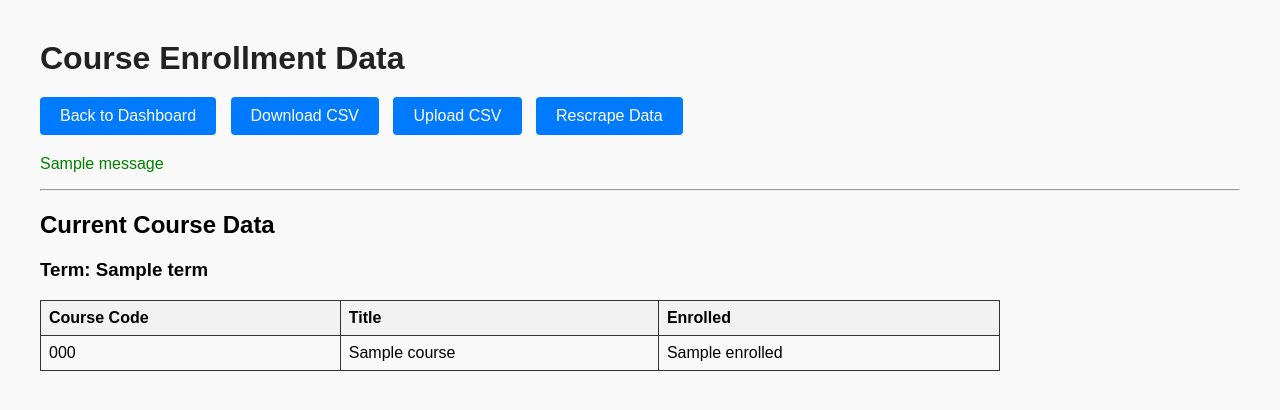
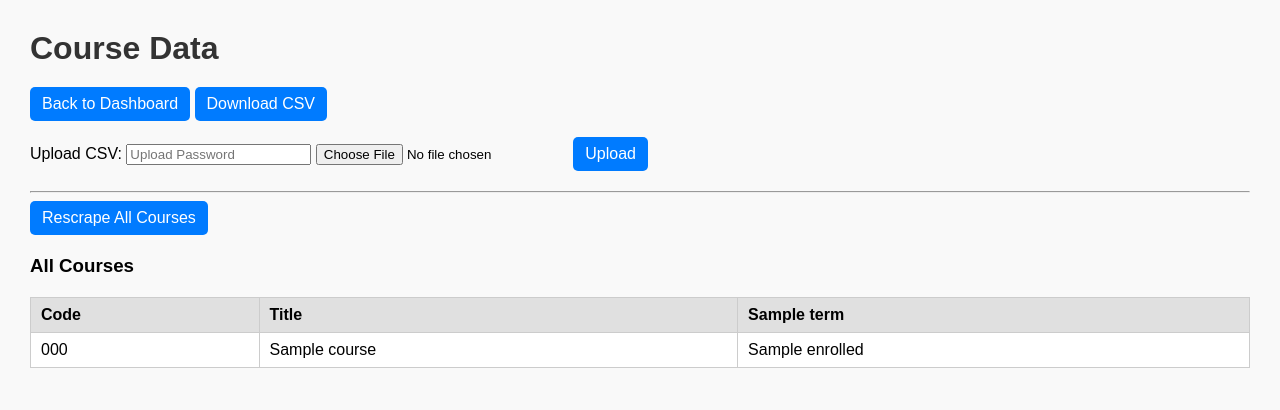
Before and after one commit to jaredkeeler2/470_Capstone, a Django app: template main/templates/data.html in a window 1280 px wide. Shown: the top 410 px of the page. Run offline with Django 5.2, Linux system fonts and the light colour scheme; the template is opened without the code that fills it: most values are stand-ins (such as "Sample title", 1, 10 or a date in 2020); one stand-in notice (Sample message) is shown.

Commit message:
Fix the display of data in Course Data ,download button to show the same data in excel, and rescrape all course in case of a broke or data changing. There also password block on the Upload button.

```diff
--- a/main/templates/data.html
+++ b/main/templates/data.html
@@ -3,193 +3,86 @@
 <html>
 <head>
     <meta charset="utf-8">
-    <title>Course Enrollment Data</title>
+    <title>Course Data</title>
     <link rel="stylesheet" href="{% static 'style.css' %}">
     <style>
-        /* Button layout */
-        .button-row {
-            margin-bottom: 20px;
-        }
-        .button-row a button, .button-row button {
-            margin-right: 10px;
-            padding: 10px 20px;
-            font-size: 16px;
-            cursor: pointer;
-        }
-
-        /* Popup modal styles for CSV upload */
-        .modal {
-            display: none;
-            position: fixed;
-            z-index: 1000;
-            padding-top: 100px;
-            left: 0;
-            top: 0;
-            width: 100%;
-            height: 100%;
-            overflow: auto;
-            background-color: rgba(0,0,0,0.5);
-        }
-
-        .modal-content {
-            background-color: #fff;
-            margin: auto;
-            padding: 25px;
-            border: 1px solid #888;
-            width: 350px;
-            border-radius: 10px;
-            text-align: center;
-            box-shadow: 0px 4px 10px rgba(0,0,0,0.2);
-        }
-
-        .close {
-            color: #aaa;
-            float: right;
-            font-size: 22px;
-            font-weight: bold;
-            cursor: pointer;
-        }
-        .close:hover {
-            color: black;
-        }
-
-        /* Table styling */
-        table {
-            border-collapse: collapse;
-            width: 80%;
-        }
-
-        th, td {
-            border: 1px solid #333;
-            padding: 8px;
-            text-align: left;
-        }
-
-        th {
-            background-color: #f2f2f2;
-        }
-
-        p.message {
-            color: green;
-        }
-        p.error {
-            color: red;
-        }
+        body { font-family: Arial; margin: 30px; background: #f9f9f9; }
+        h1 { color: #333; }
+        table { border-collapse: collapse; width: 100%; background: #fff; margin-top: 20px; }
+        th, td { padding: 8px 10px; border: 1px solid #ccc; text-align: left; }
+        th { background: #e0e0e0; }
+        button { background: #007bff; border: none; padding: 8px 12px; color: white; border-radius: 5px; cursor: pointer; }
+        button:hover { background: #0056b3; }
+        .msg { padding: 10px; background: #e7f3ff; border-left: 5px solid #2196F3; margin-bottom: 10px; }
+        .error { padding: 10px; background: #ffe7e7; border-left: 5px solid #f44336; margin-bottom: 10px; }
+        .section { margin-bottom: 20px; }
     </style>
 </head>
 <body>
-<h1>Course Enrollment Data</h1>
+    <h1>Course Data</h1>
 
-<!-- Button row -->
-<div class="button-row">
-    <a href="/"><button type="button">Back to Dashboard</button></a>
-    <a href="{% url 'download_data' %}"><button type="button">Download CSV</button></a>
-    <button type="button" onclick="openPasswordPopup()">Upload CSV</button>
-    <button type="button" onclick="confirmRescrape()">Rescrape Data</button>
+    <!-- Navigation Buttons -->
+    <p>
+        <a href="/"><button>Back to Dashboard</button></a>
+        <a href="{% url 'download_data' %}"><button>Download CSV</button></a>
+    </p>
+
+    <!-- Upload CSV Form -->
+    <div class="section">
+        <form method="POST" enctype="multipart/form-data">
+            {% csrf_token %}
+            <label>Upload CSV:</label>
+            <input type="password" name="upload_password" placeholder="Upload Password" required>
+            <input type="file" name="csv_file" accept=".csv" required>
+            <button type="submit">Upload</button>
+        </form>
     </div>
 
-<!-- Display Django messages -->
-{% if messages %}
-    {% for message in messages %}
-        <p class="message">{{ message }}</p>
-    {% endfor %}
-{% endif %}
-
-{% if message %}
-    <p class="message">{{ message }}</p>
-{% endif %}
-{% if error %}
-    <p class="error">{{ error }}</p>
-{% endif %}
+    <!-- Messages -->
+    {% if message %}<div class="msg">{{ message }}</div>{% endif %}
+    {% if error %}<div class="error">{{ error }}</div>{% endif %}
 
     <hr>
 
-<!-- Current course data -->
-<h2>Current Course Data</h2>
-{% if terms %}
-    {% for term, course_list in terms.items %}
-        <h3>Term: {{ term }}</h3>
+    <!-- Full Remove & Rescrape Button -->
+    <div class="section">
+        <form method="POST" action="{% url 'rescrape_data' %}" style="display:inline;">
+            {% csrf_token %}
+            <button type="submit" onclick="return confirmRescrape();">
+                Rescrape All Courses
+            </button>
+        </form>
+    </div>
+
+    <!-- Courses Pivot Table -->
+    <h3>All Courses</h3>
     <table>
-            <thead>
         <tr>
-                    <th>Course Code</th>
+            <th>Code</th>
             <th>Title</th>
-                    <th>Enrolled</th>
+            {% for term in all_terms %}
+                <th>{{ term }}</th>
+            {% endfor %}
         </tr>
-            </thead>
-            <tbody>
-                {% for course in course_list %}
+
+        {% for code, course in courses_dict.items %}
             <tr>
-                        <td>{{ course.code }}</td>
+                <td>{{ code }}</td>
                 <td>{{ course.title }}</td>
-                        <td>{{ course.enrolled }}</td>
+                {% for enrolled in course.enrolled_list %}
+                    <td>{{ enrolled }}</td>
+                {% endfor %}
             </tr>
         {% endfor %}
-            </tbody>
     </table>
-        <br>
-    {% endfor %}
-{% else %}
-    <p>No course data available.</p>
-{% endif %}
 
-<!-- Hidden CSV upload popup -->
-<div id="passwordPopup" class="modal">
-  <div class="modal-content">
-    <span class="close" onclick="closePasswordPopup()">&times;</span>
-    <h3>Enter Upload Password</h3>
-    <form id="uploadForm" method="POST" enctype="multipart/form-data">
-        {% csrf_token %}
-        <input type="file" name="csv_file" accept=".csv" required><br><br>
-        <input type="password" id="uploadPassword" name="upload_password" placeholder="Enter password" required>
-        <br>
-        <input type="checkbox" onclick="togglePassword()"> Show Password
-        <br><br>
-        <button type="submit">Confirm Upload</button>
-    </form>
-  </div>
-</div>
-
+    <!-- Confirmation Script -->
     <script>
-// CSV Upload Modal
-function openPasswordPopup() {
-    document.getElementById("passwordPopup").style.display = "block";
-}
-function closePasswordPopup() {
-    document.getElementById("passwordPopup").style.display = "none";
-}
-function togglePassword() {
-    var x = document.getElementById("uploadPassword");
-    x.type = x.type === "password" ? "text" : "password";
-}
-window.onclick = function(event) {
-    var modal = document.getElementById("passwordPopup");
-    if (event.target === modal) {
-        modal.style.display = "none";
-    }
-}
-
-// Rescrape Confirmation
         function confirmRescrape() {
-    if (confirm("Are you sure you want to rescrape all missing CSCE terms?")) {
-        // Create a form dynamically to POST to /rescrape/
-        const form = document.createElement('form');
-        form.method = 'POST';
-        form.action = "{% url 'rescrape_data' %}";
-
-        // Add CSRF token
-        const csrfToken = document.querySelector('[name=csrfmiddlewaretoken]').value;
-        const input = document.createElement('input');
-        input.type = 'hidden';
-        input.name = 'csrfmiddlewaretoken';
-        input.value = csrfToken;
-        form.appendChild(input);
-
-        document.body.appendChild(form);
-        form.submit();
-    }
+            return confirm(
+                "Are you sure you want to REMOVE ALL course data and RESCRAPE all courses from scratch? This action cannot be undone."
+            );
         }
     </script>
-
 </body>
 </html>
```
Also changed, not shown: main/views.py (+68 -44 lines), db.sqlite3. Lines whose indentation alone changed are shown as unchanged.
